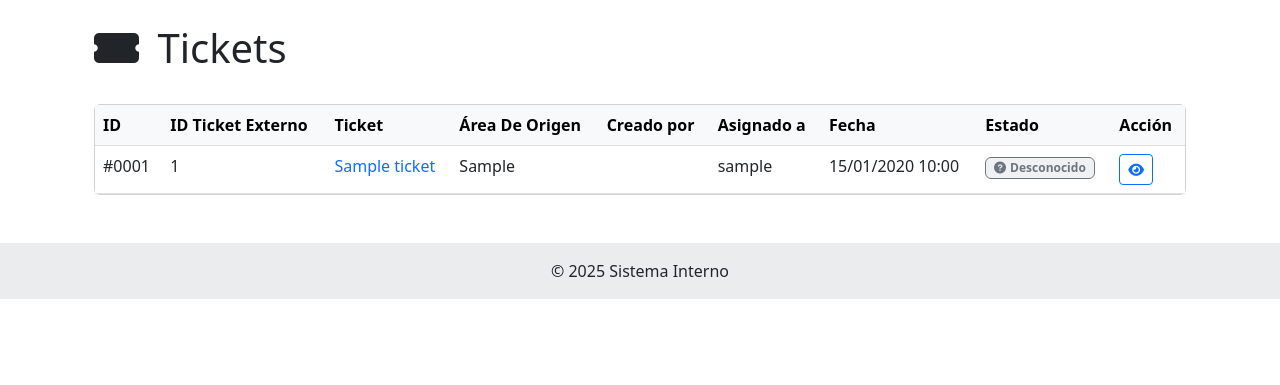
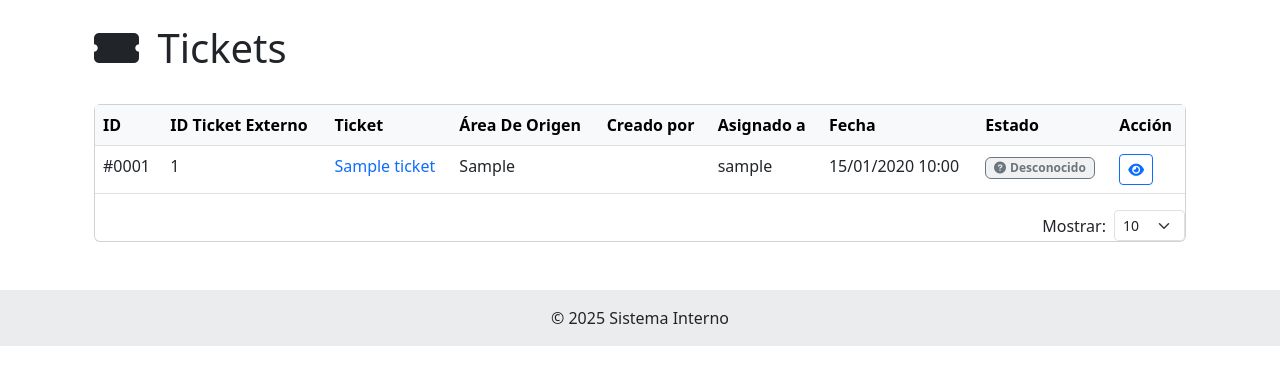
Before and after one commit to gustavo180591/sistema-interno, a Symfony app: template templates/ticket/index.html.twig in a window 1280 px wide. Shown: the part 56-441 px from the top of the page. Run offline with Twig, Linux system fonts and the light colour scheme; the template is opened without the code that fills it: most values are stand-ins (such as "Sample title", 1, 10 or a date in 2020); some libraries are stand-ins or nearby versions.

Commit message:
se acomoda el paginador en http://127.0.0.1:8000/tickets

```diff
--- a/docker-compose.yml
+++ b/docker-compose.yml
@@ -53,8 +53,8 @@ services:
         container_name: nginx-proxy
         restart: always
         ports:
-            - "80:80"
-            - "443:443"
+            - "8080:80"
+            - "8443:443"
         volumes:
             - /var/run/docker.sock:/tmp/docker.sock:ro
             - ./certs:/etc/nginx/certs
--- a/templates/ticket/index.html.twig
+++ b/templates/ticket/index.html.twig
@@ -59,53 +59,6 @@
                     <div class="card">
                         <div class="card-body p-0">
                             <div class="table-responsive">
-
-                                <div class="row">
-                                    <div class="col-6">
-                                        {# TODO reemplazar por knp paginator #}
-                                        {% if pagination.total > 1 %}
-                                            <nav aria-label="Page navigation example" class="mt-3 ps-3">
-                                                <ul class="pagination">
-                                                    <li class="page-item">
-                                                        <a class="page-link {% if pagination.current == 1 %}disabled{% endif %}"
-                                                           href="{{ path('ticket_index', {'page': pagination.current - 1}) }}"
-                                                           aria-label="Previous">
-                                                            <span aria-hidden="true">&laquo;</span>
-                                                        </a>
-                                                    </li>
-                                                    {% for page in 1..pagination.total %}
-                                                        <li class="page-item {% if pagination.current == page %}active{% endif %}">
-                                                            <a class="page-link"
-                                                               href="{{ path('ticket_index', {'page': page}) }}">{{ page }}</a>
-                                                        </li>
-                                                    {% endfor %}
-                                                    <li class="page-item">
-                                                        <a class="page-link {% if pagination.current == pagination.total %}disabled{% endif %}"
-                                                           href="{{ path('ticket_index', {'page': pagination.current + 1}) }}"
-                                                           aria-label="Next">
-                                                            <span aria-hidden="true">&raquo;</span>
-                                                        </a>
-                                                    </li>
-                                                </ul>
-                                            </nav>
-                                        {% endif %}
-                                    </div>
-                                    <div class="col-6 d-flex align-items-center justify-content-end">
-                                        {% if pagination.total > 1 %}
-                                            <div class="d-flex align-items-center">
-                                                <label for="perPageSelect" class="form-label mb-0 me-2">Mostrar:</label>
-                                                <select id="perPageSelect" name="per_page" class="form-select form-select-sm" style="width: auto;" aria-label="Elementos por página">
-                                                    <option value="10" {{ pagination.per_page == 10 ? 'selected' : '' }}>10</option>
-                                                    <option value="25" {{ pagination.per_page == 25 ? 'selected' : '' }}>25</option>
-                                                    <option value="50" {{ pagination.per_page == 50 ? 'selected' : '' }}>50</option>
-                                                    <option value="100" {{ pagination.per_page == 100 ? 'selected' : '' }}>100</option>
-                                                </select>
-                                                </div>
-                                            </div>
-                                        {% endif %}
-                                    </div>
-                                </div>
-
 
                                 <table class="table table-hover mb-0">
                                     <thead class="table-light">
@@ -257,6 +210,50 @@
                                     {% endfor %}
                                     </tbody>
                                 </table>
+
+                                {# Pagination Controls - Moved to bottom #}
+                                <div class="row mt-3">
+                                    <div class="col-md-6">
+                                        {% if pagination.total > 1 %}
+                                            <nav aria-label="Page navigation" class="ms-2">
+                                                <ul class="pagination mb-0">
+                                                    <li class="page-item">
+                                                        <a class="page-link {% if pagination.current == 1 %}disabled{% endif %}"
+                                                           href="{{ path('ticket_index', {'page': pagination.current - 1}) }}"
+                                                           aria-label="Previous">
+                                                            <span aria-hidden="true">&laquo;</span>
+                                                        </a>
+                                                    </li>
+                                                    {% for page in 1..pagination.total %}
+                                                        <li class="page-item {% if pagination.current == page %}active{% endif %}">
+                                                            <a class="page-link"
+                                                               href="{{ path('ticket_index', {'page': page}) }}">{{ page }}</a>
+                                                        </li>
+                                                    {% endfor %}
+                                                    <li class="page-item">
+                                                        <a class="page-link {% if pagination.current == pagination.total %}disabled{% endif %}"
+                                                           href="{{ path('ticket_index', {'page': pagination.current + 1}) }}"
+                                                           aria-label="Next">
+                                                            <span aria-hidden="true">&raquo;</span>
+                                                        </a>
+                                                    </li>
+                                                </ul>
+                                            </nav>
+                                        {% endif %}
+                                    </div>
+                                    <div class="col-md-6 d-flex justify-content-end">
+                                        <div class="d-flex align-items-center">
+                                            <label for="perPageSelect" class="form-label mb-0 me-2">Mostrar:</label>
+                                            <select id="perPageSelect" name="per_page" class="form-select form-select-sm" style="width: auto;" aria-label="Elementos por página">
+                                                <option value="10" {{ pagination.per_page == 10 ? 'selected' : '' }}>10</option>
+                                                <option value="25" {{ pagination.per_page == 25 ? 'selected' : '' }}>25</option>
+                                                <option value="50" {{ pagination.per_page == 50 ? 'selected' : '' }}>50</option>
+                                                <option value="100" {{ pagination.per_page == 100 ? 'selected' : '' }}>100</option>
+                                            </select>
+                                        </div>
+                                    </div>
+                                </div>
+
                             </div>
                         </div>
                     </div>
```
Also changed, not shown: 1 other file.
